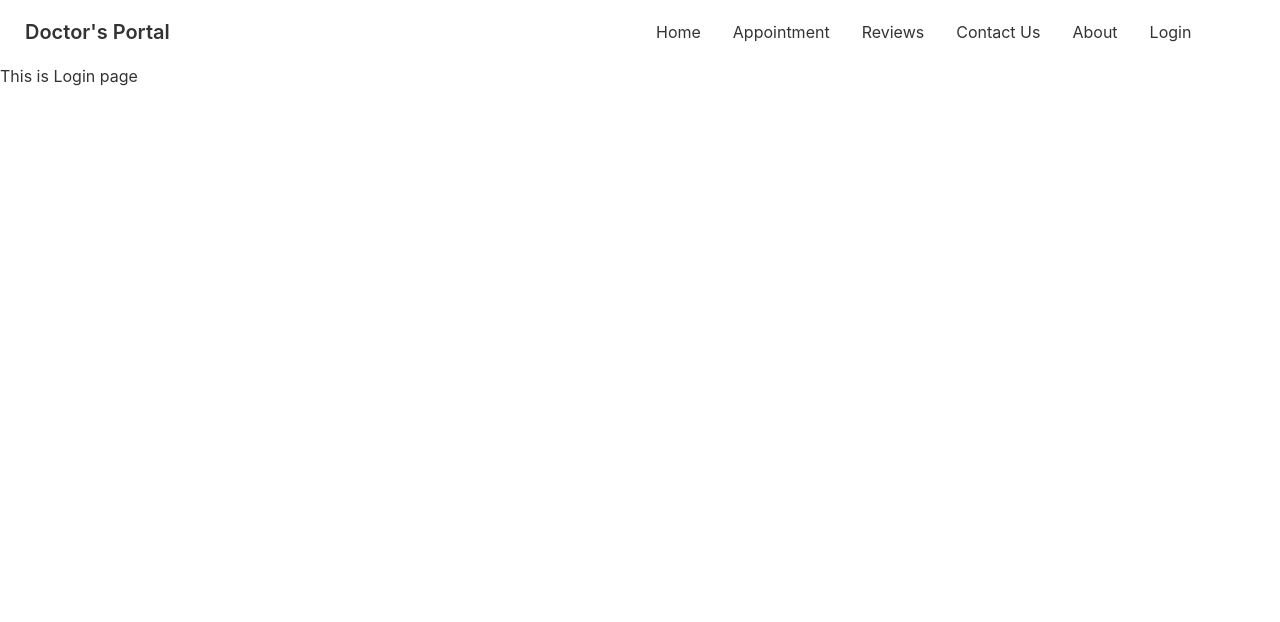
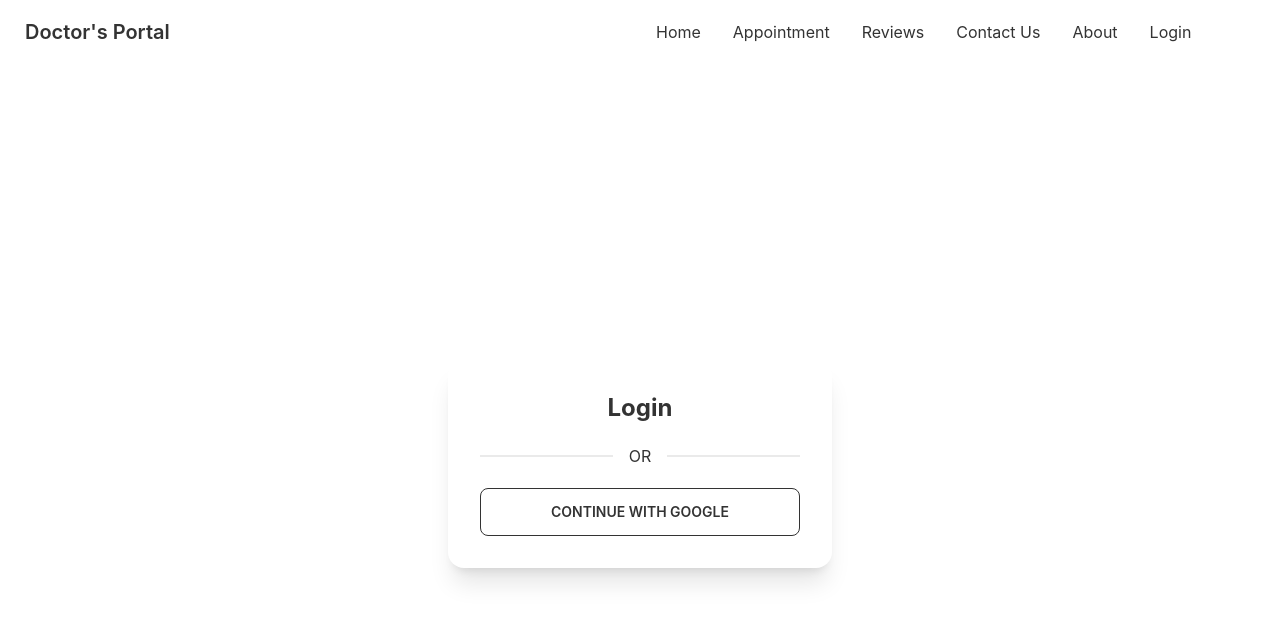
Before and after one commit to rezaun/doctors-portal-client, a React (Create React App) app: page /login in a window 1280 px wide. Shown: the top 622 px of the page. Built offline with nearby package versions, Linux system fonts and the light colour scheme; no server answers.

Commit message:
doing login page

```diff
--- a/package.json
+++ b/package.json
@@ -13,6 +13,7 @@
     "react-day-picker": "^8.3.4",
     "react-dom": "^18.2.0",
     "react-firebase-hooks": "^5.0.3",
+    "react-hook-form": "^7.37.0",
     "react-router-dom": "^6.4.1",
     "react-scripts": "5.0.1",
     "web-vitals": "^2.1.4"
--- a/src/Pages/Login/Login.js
+++ b/src/Pages/Login/Login.js
@@ -1,9 +1,27 @@
 import React from 'react';
+import { useSignInWithGoogle } from 'react-firebase-hooks/auth';
+import auth from '../../firebase.init';
 
 const Login = () => {
+    const [signInWithGoogle, user, loading, error] = useSignInWithGoogle(auth);
+    if (user) {
+        console.log(user)
+    }
     return (
-        <div>
-            <h2>This is Login page</h2>
+        <div className='flex justify-center items-center h-screen'>
+            <div className="card w-96 bg-base-100 shadow-xl">
+                <div className="card-body">
+
+                    <h2 className="text-center text-2xl font-bold">Login</h2>
+
+                    <div className='divider'>OR</div>
+                    <button
+                        onClick={() => signInWithGoogle()}
+                        className="btn btn-outline"
+                        >Continue with google</button>
+
+                </div>
+            </div>
         </div>
     );
 };
```
Also changed, not shown: 1 other file (tests, documents, lock files or other folders).
